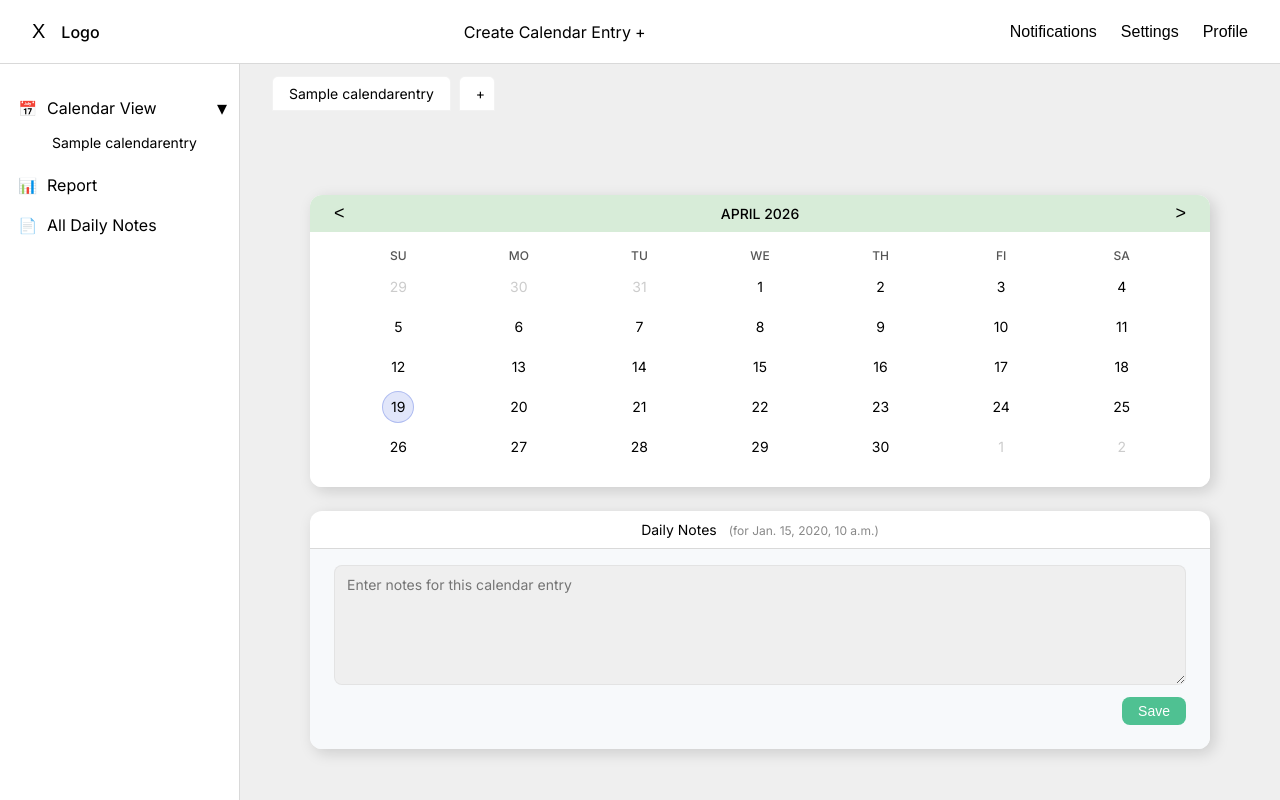
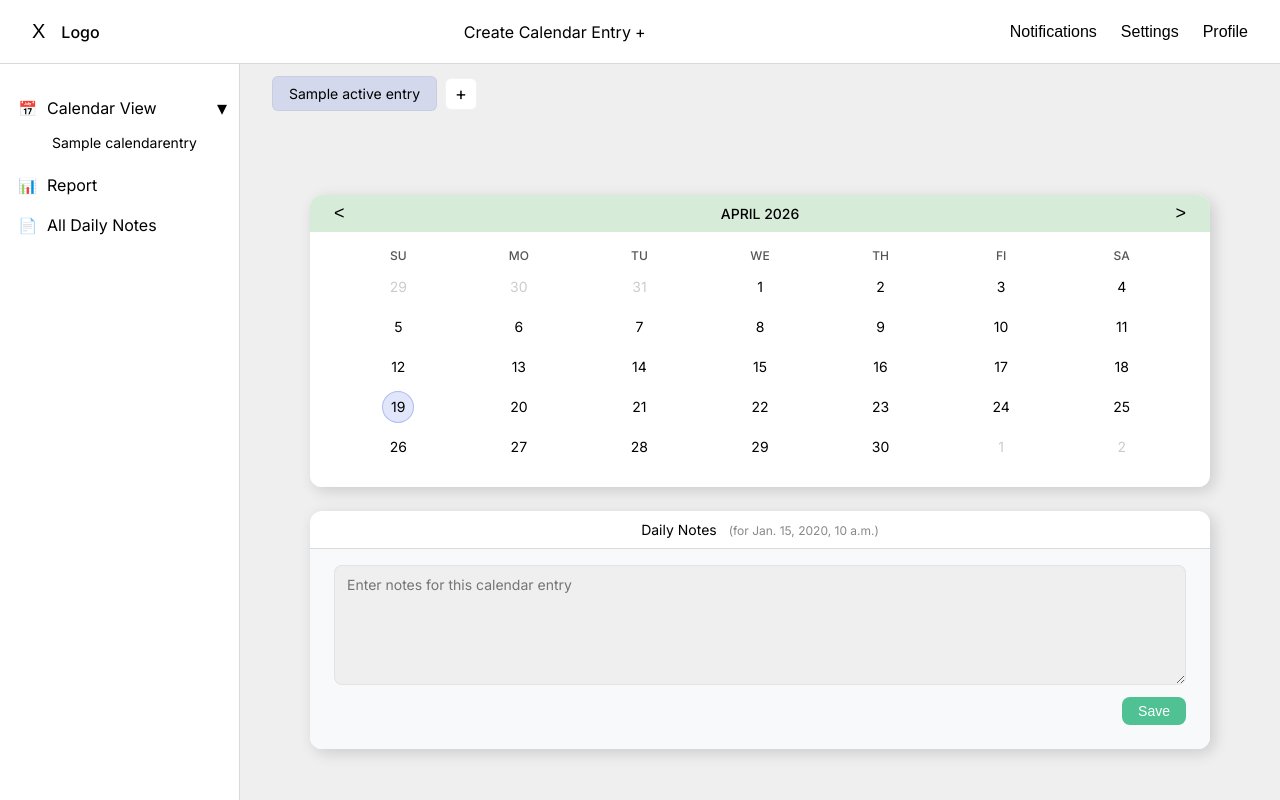
Before and after one commit to Babajideshadare/one_kalenda, a Django app: template templates/habits/home.html in a window 1280 px wide. Run offline with Django 5.2, Linux system fonts and the light colour scheme; tables that the repository leaves empty hold one stand-in row (values such as "Sample post"); the template is opened without the code that fills it: values that come from a table or form of the project are taken from there, most other values are stand-ins (such as "Sample title", 1, 10 or a date in 2020).

Commit message:
Show only active entry name + + above calendar; selection via sidebar

```diff
--- a/static/css/styles.css
+++ b/static/css/styles.css
@@ -201,8 +201,8 @@ body {
     flex-direction: column;
 }
 
-/* Tab bar just under topbar */
-.tab-bar {
+/* Small bar above calendar: active entry name + + */
+.entry-bar {
     display: flex;
     align-items: center;
     padding: 12px 32px 0 32px;
@@ -210,27 +210,27 @@ body {
     background-color: #efefef;
 }
 
-/* Tabs (CalendarEntry names) */
-.tab-item {
+.entry-bar-name {
     padding: 8px 16px;
-    border-radius: 6px 6px 0 0;
+    border-radius: 6px;
     border: 0.5px solid rgba(0, 0, 0, 0.05); /* 000000, 5%, 0.5px */
-    background-color: #ffffff;
+    background-color: rgba(59, 91, 219, 0.15); /* 3b5bdb, 15% */
     font-size: 14px;
     color: #000000;
-    cursor: pointer;
-    text-decoration: none;
 }
 
-/* Active tab: 3b5bdb, 15% */
-.tab-item.active {
-    background-color: rgba(59, 91, 219, 0.15); /* Tab 1 selector: 3b5bdb, 15% */
-}
-
-/* '+' tab */
-.tab-item.tab-add {
-    width: 36px;
+.entry-bar-add {
+    width: 32px;
+    height: 32px;
+    border-radius: 6px;
+    border: 0.5px solid rgba(0, 0, 0, 0.05);
+    background-color: #ffffff;
+    color: #000000;
+    font-size: 18px;
     text-align: center;
+    text-decoration: none;
+    line-height: 30px;
+    cursor: pointer;
 }
 
 /* Page content (where home.html goes) */
@@ -396,7 +396,7 @@ body {
     resize: vertical;
 }
 
-/* Notes date label (small text next to 'Daily Notes') */
+/* Notes date label */
 .notes-date-label {
     font-size: 12px;
     color: #888888;
@@ -419,7 +419,7 @@ body {
     padding: 6px 16px;
     border-radius: 8px;
     border: none;
-    background-color: #4fc192; /* matches yes button color */
+    background-color: #4fc192; /* Yes button color */
     color: #ffffff;
     font-size: 14px;
     cursor: pointer;
--- a/templates/base.html
+++ b/templates/base.html
@@ -60,7 +60,7 @@
                             {{ entry.name }}
                         </a>
                     {% empty %}
-                        <!-- no entries yet: nothing here -->
+                        <!-- no entries yet -->
                     {% endfor %}
                 </div>
 
@@ -78,20 +78,14 @@
 
         <!-- Main content area -->
         <main class="content-wrapper">
-            <!-- Tab row driven by CalendarEntry -->
-            <div class="tab-bar">
-                {% for entry in entries %}
-                    <a
-                        href="/?entry_id={{ entry.id }}"
-                        class="tab-item {% if entry == active_entry %}active{% endif %}"
-                        data-entry-id="{{ entry.id }}"
-                    >
-                        {{ entry.name }}
-                    </a>
-                {% empty %}
-                    <!-- no named tabs when there are no entries -->
-                {% endfor %}
-                <a href="{% url 'create_calendar_entry' %}" class="tab-item tab-add">+</a>
+            <!-- Small bar showing only active entry name + + -->
+            <div class="entry-bar">
+                {% if active_entry %}
+                    <div class="entry-bar-name">
+                        {{ active_entry.name }}
+                    </div>
+                    <a href="{% url 'create_calendar_entry' %}" class="entry-bar-add">+</a>
+                {% endif %}
             </div>
 
             <!-- Page content -->
```
